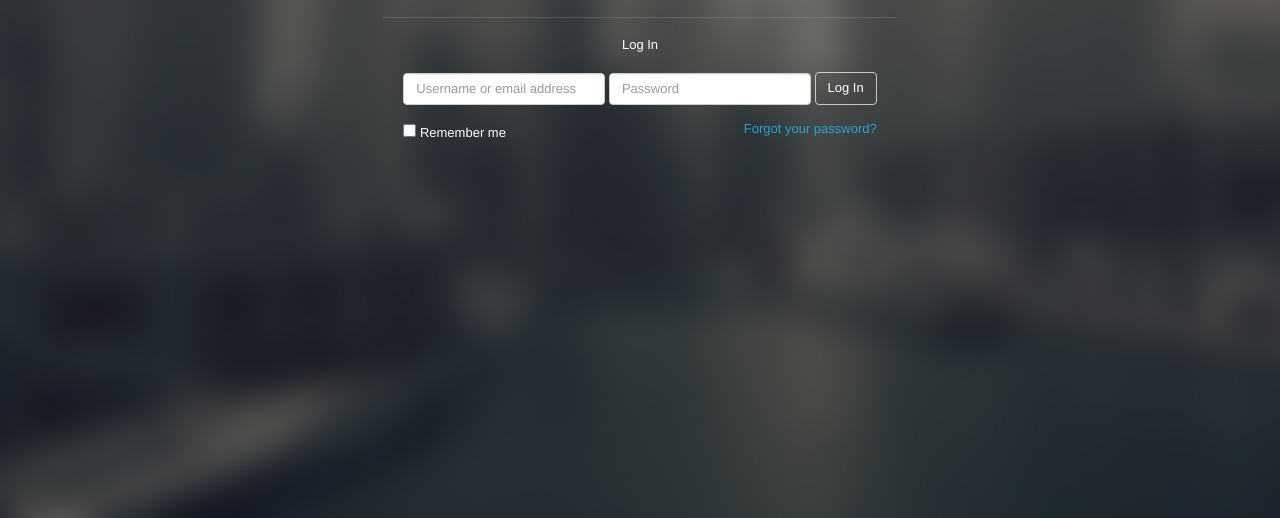
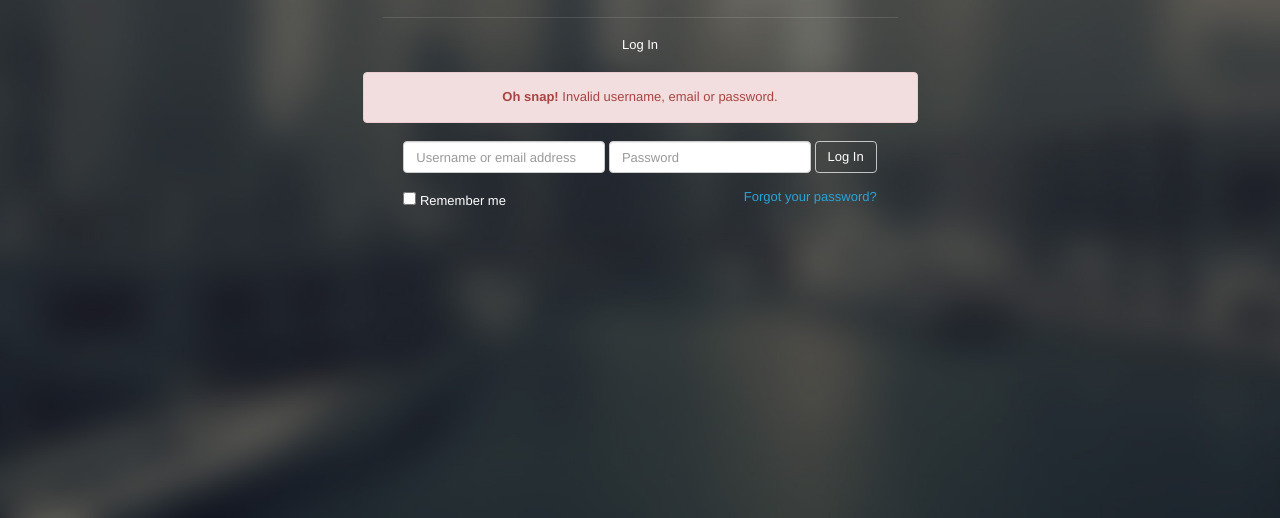
Before and after one commit to andresgalante/fhappstore, a plain HTML site: page login-op2.html in a window 1280 px wide. Shown: the part 282-800 px from the top of the page. Drawn offline with Linux system fonts and the light colour scheme.

Commit message:
adds error on log in

```diff
--- a/login-op2.html
+++ b/login-op2.html
@@ -33,11 +33,17 @@
 
               <h5 class="fade-in three">Log In</h5>
 
+          <div class=" login-error alert alert-danger" role="alert">
+            <strong>Oh snap!</strong> Invalid username, email or password.
+          </div>
+
           </div><!-- col -->
 
           <div class="col-md-12">
 
             <div class="fade-in three">
+
+
 
               <form class="form-inline">
                 <div class="form-group">
```
